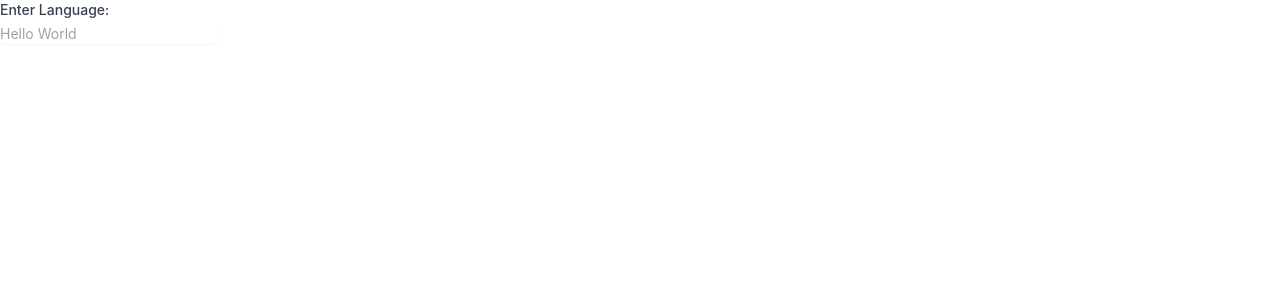
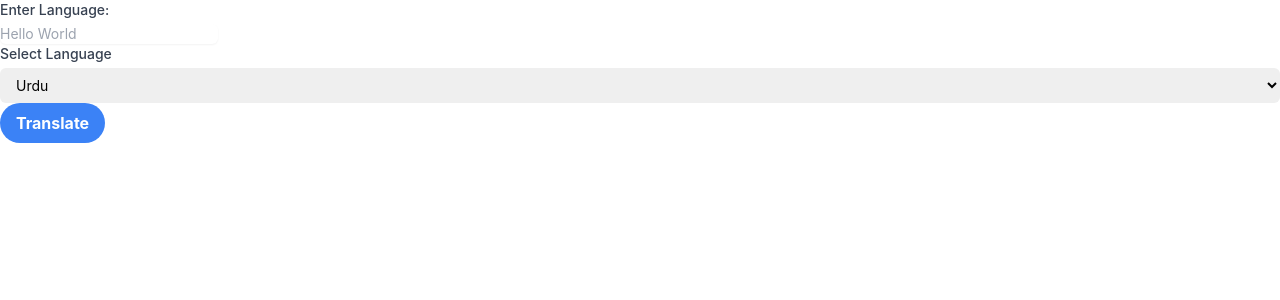
Before and after one commit to zainab404/translator-app-react, a React (Create React App) app: page / in a window 1280 px wide. Shown: the top 300 px of the page. Built offline with nearby package versions, Linux system fonts and the light colour scheme.

Commit message:
Updates Components

```diff
--- a/src/components/Main.js
+++ b/src/components/Main.js
@@ -1,5 +1,6 @@
 import React, {useState, useEffect} from 'react';
 import TextInput from './container/TextInput';
+import Dropdown from './container/Dropdown';
 
 const Main = () => {
   const langOptions = [
@@ -18,8 +19,26 @@ const Main = () => {
       value: "es"
     }
   ]
+
+  const onButtonClick = () => {
+    console.log("hello")
+  };
+
+// STATE INSTANTIATION
+  const [originalText, setOriginalText] = useState('');
+  const [selectedLang, setSelectedLang] = useState(langOptions[0]);
+
   return (
-    <TextInput langOptions={langOptions}/>
+    <div>
+      <TextInput originalText={originalText} setOriginalText={setOriginalText}/>
+      <Dropdown selectedLang={selectedLang} setSelectedLang={setSelectedLang} langOptions={langOptions} dropdownLabel="Select Language"/>
+
+    <button onClick={onButtonClick} className="bg-blue-500 hover:bg-blue-700 text-white font-bold py-2 px-4 rounded-full">
+      Translate
+  </button>
+
+  </div>
+
   )
 };
 
--- a/src/components/container/Dropdown.js
+++ b/src/components/container/Dropdown.js
@@ -0,0 +1,20 @@
+
+const Dropdown = ({selectedLang, setSelectedLang, langOptions, dropdownLabel}) => {
+
+  const options = langOptions.map(lang => {
+    return(
+    <option value={lang.value}>{lang.label}</option>
+    )
+  })
+
+  return (
+    <div>
+      <label htmlFor="location" className="block text-sm font-medium text-gray-700">{dropdownLabel}</label>
+      <select value={selectedLang} onChange={(e)=> setSelectedLang(e.target.value)} className="mt-1 block w-full pl-3 pr-10 py-2 text-base border-gray-300 focus:outline-none focus:ring-indigo-500 focus:border-indigo-500 sm:text-sm rounded-md">
+      {options}
+    </select>
+</div>
+  );
+};
+
+export default Dropdown;
--- a/src/components/container/TextInput.js
+++ b/src/components/container/TextInput.js
@@ -1,10 +1,15 @@
 
-const TextInput = ({langOptions}) => {
+const TextInput = ({originalText, setOriginalText}) => {
+
+  const onTextChange = (e) => {
+    setOriginalText(e.target.value)
+  };
+
   return (
     <div>
-      <label for="email" class="block text-sm font-medium text-gray-700">Enter Language:</label>
-      <div class="mt-1">
-        <input type="text" name="email" id="email" class="shadow-sm focus:ring-indigo-500 focus:border-indigo-500 block w-50% sm:text-sm border-gray-300 rounded-md" placeholder="Hello World"/>
+      <label htmlFor="email" className="block text-sm font-medium text-gray-700">Enter Language:</label>
+      <div className="mt-1">
+        <input value={originalText} onChange={onTextChange} type="text" name="email" id="email" className="shadow-sm focus:ring-indigo-500 focus:border-indigo-500 block w-50% sm:text-sm border-gray-300 rounded-md" placeholder="Hello World"/>
     </div>
   </div>
   )
```
Also changed, not shown: src/App.js (line endings or trailing spaces).
